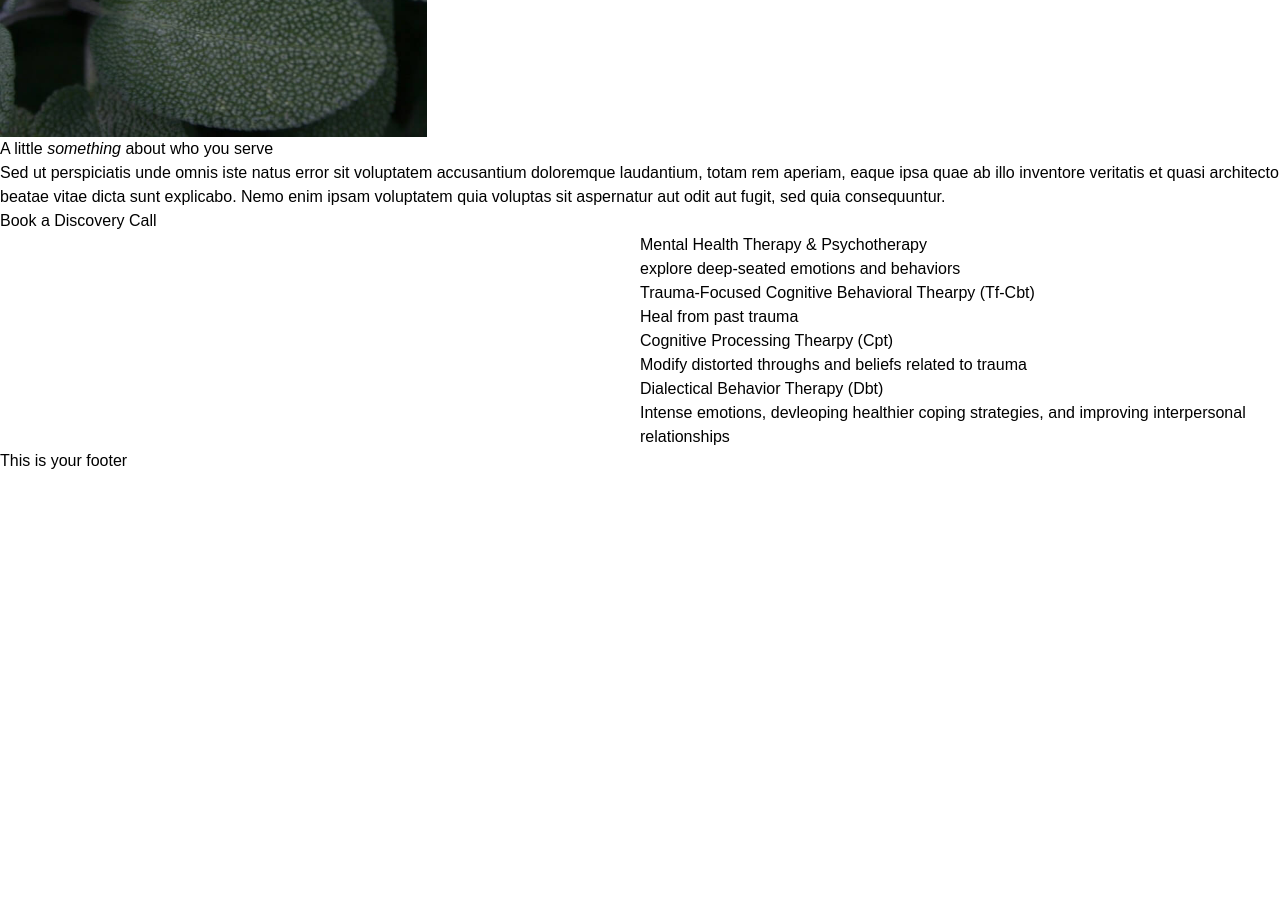
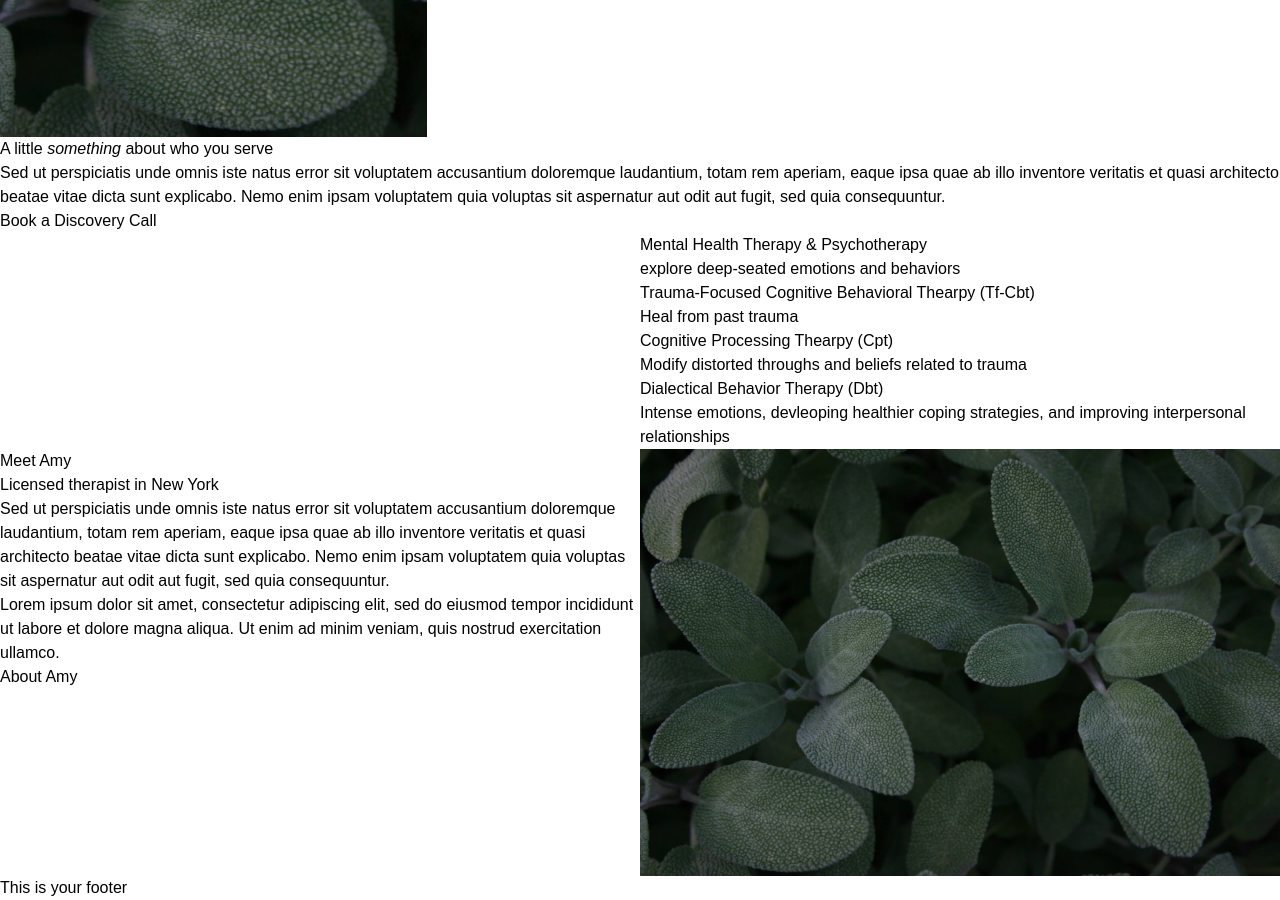
Before and after one commit to brittwoodard/gentle-within, a Jekyll site: the page built from index.html, in a window 1280 px wide and 900 px high, scrolled down 655 px. Built offline with Jekyll 4.4.1, drawn with Linux system fonts in a browser that asks for light colours; nearby versions of some CDN libraries; before the commit the page ends 1128 px from its top, so only the background shows below that.

Commit message:
about structure

```diff
--- a/index.html
+++ b/index.html
@@ -30,6 +30,18 @@ approaches:
    description: Modify distorted throughs and beliefs related to trauma
  - title: Dialectical Behavior Therapy (Dbt)
    description: Intense emotions, devleoping healthier coping strategies, and improving interpersonal relationships
+about:
+  heading: Meet Amy
+  subtitle: Licensed therapist in New York
+  description_html: |
+    <p>Sed ut perspiciatis unde omnis iste natus error sit voluptatem accusantium doloremque laudantium, totam rem aperiam, eaque ipsa quae ab illo inventore veritatis et quasi architecto beatae vitae dicta sunt explicabo. Nemo enim ipsam voluptatem quia voluptas sit aspernatur aut odit aut fugit, sed quia consequuntur.</p>
+    <p>Lorem ipsum dolor sit amet, consectetur adipiscing elit, sed do eiusmod tempor incididunt ut labore et dolore magna aliqua. Ut enim ad minim veniam, quis nostrud exercitation ullamco.</p>
+  button:
+    text: About Amy
+    url: /about
+  image:
+    image_path: /uploads/temporary.jpg
+    image_description: Image Description
 seo:
   title: Gentle Within
   description:
@@ -94,9 +106,29 @@ seo:
   <div>
   {% for item in page.approaches %}
     <div>
-      <h3>{{item.title}}</h3>
-      <p>{{item.description}}</p>
+      <h3>{{ item.title }}</h3>
+      <p>{{ item.description }}</p>
     </div>
   {% endfor %}
   </div>
 </section>
+
+
+<!-- About Section -->
+<section class="grid grid-cols-2">
+
+  <!-- Left Column / Text -->
+  <div>
+    <h2>{{ page.about.heading }}</h2>
+    <p>{{ page.about.subtitle }}</p>
+    <div>
+      {{ page.about.description_html | markdownify }}
+    </div>
+    <a class="button" href="{{ page.about.button.url }}">{{ page.about.button.text }}</a>
+  </div>
+
+  <!-- Right Column / Image -->
+  <div>
+    <img src="{{ page.about.image.image_path }}" alt="{{ page.about.image.image_description }}">
+  </div>
+</section>
```
